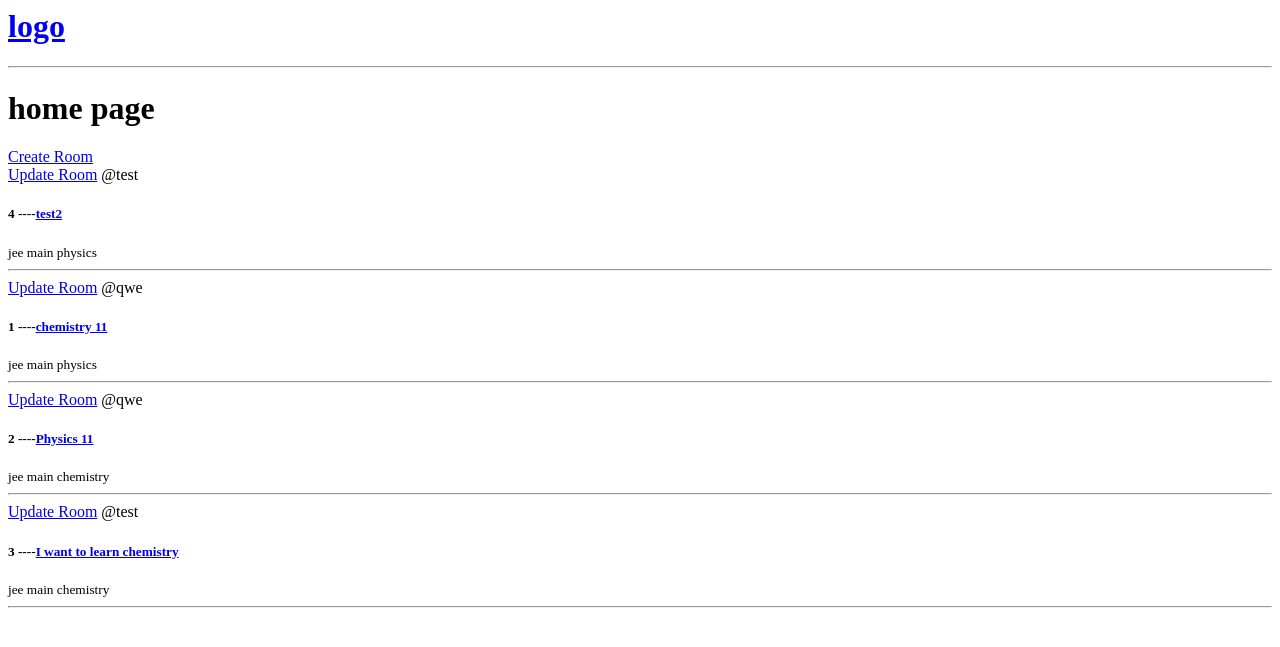
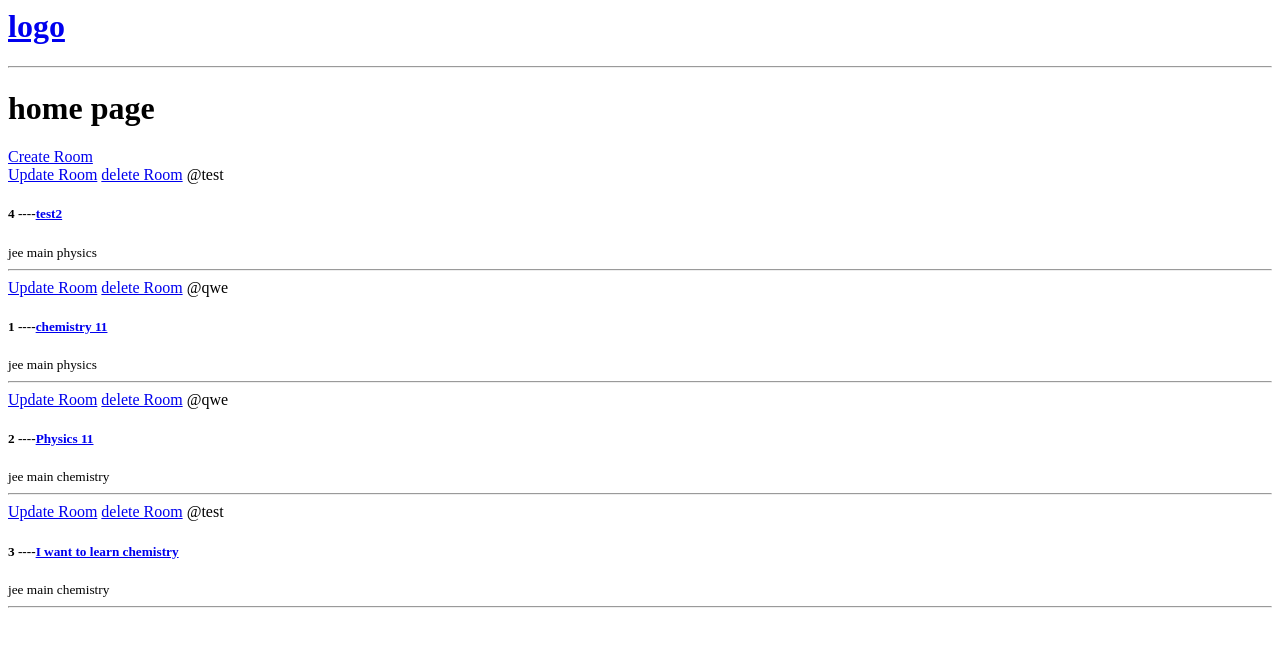
Before and after one commit to AbhilashGaurav/room_buddies, a Django app: page / in a window 1280 px wide. Shown: the top 647 px of the page. Run offline with Django 4.2, Linux system fonts and the light colour scheme; data comes from the database, SQL or seed files in the repository; both versions use the stored data as it was after the commit.

Commit message:
CRUD --delete room operation

```diff
--- a/my_proj/base/templates/base/home.html
+++ b/my_proj/base/templates/base/home.html
@@ -13,6 +13,7 @@
         <div>
 
             <a href="{%url 'update-room' room.id %}"> Update Room</a>
+            <a href="{%url 'delete-room' room.id %}"> delete Room</a>
             <span> @{{room.host.username}}</span>
             <h5>
                 {{room.id}} ----<a href="{%url 'room' room.id%}">{{room.name}} </a>
--- a/my_proj/base/urls.py
+++ b/my_proj/base/urls.py
@@ -6,4 +6,5 @@ urlpatterns =[
 
     path("create-room/",views.createRoom,name="create-room"),
     path("update-room/<str:pk>/",views.updateRoom,name="update-room"),
+    path("delete-room/<str:pk>/",views.delete_room,name="delete-room"),
 ]
--- a/my_proj/base/views.py
+++ b/my_proj/base/views.py
@@ -46,3 +46,10 @@ def updateRoom(request,pk):
             return redirect('home')
     context = {'form': form}
     return render(request,"base/room_form.html",context)
+
+def delete_room(request,pk):
+    room = Room.objects.get(id=pk)
+    if request.method =='POST':
+        room.delete()
+        return redirect('home')
+    return render(request,"base/delete.html",{'obj':room})
```
Also changed, not shown: my_proj/base/templates/base/delete.html (added, +10 -0 lines), my_proj/templates/index.html (added, +9 -0 lines), my_proj/db.sqlite3.
